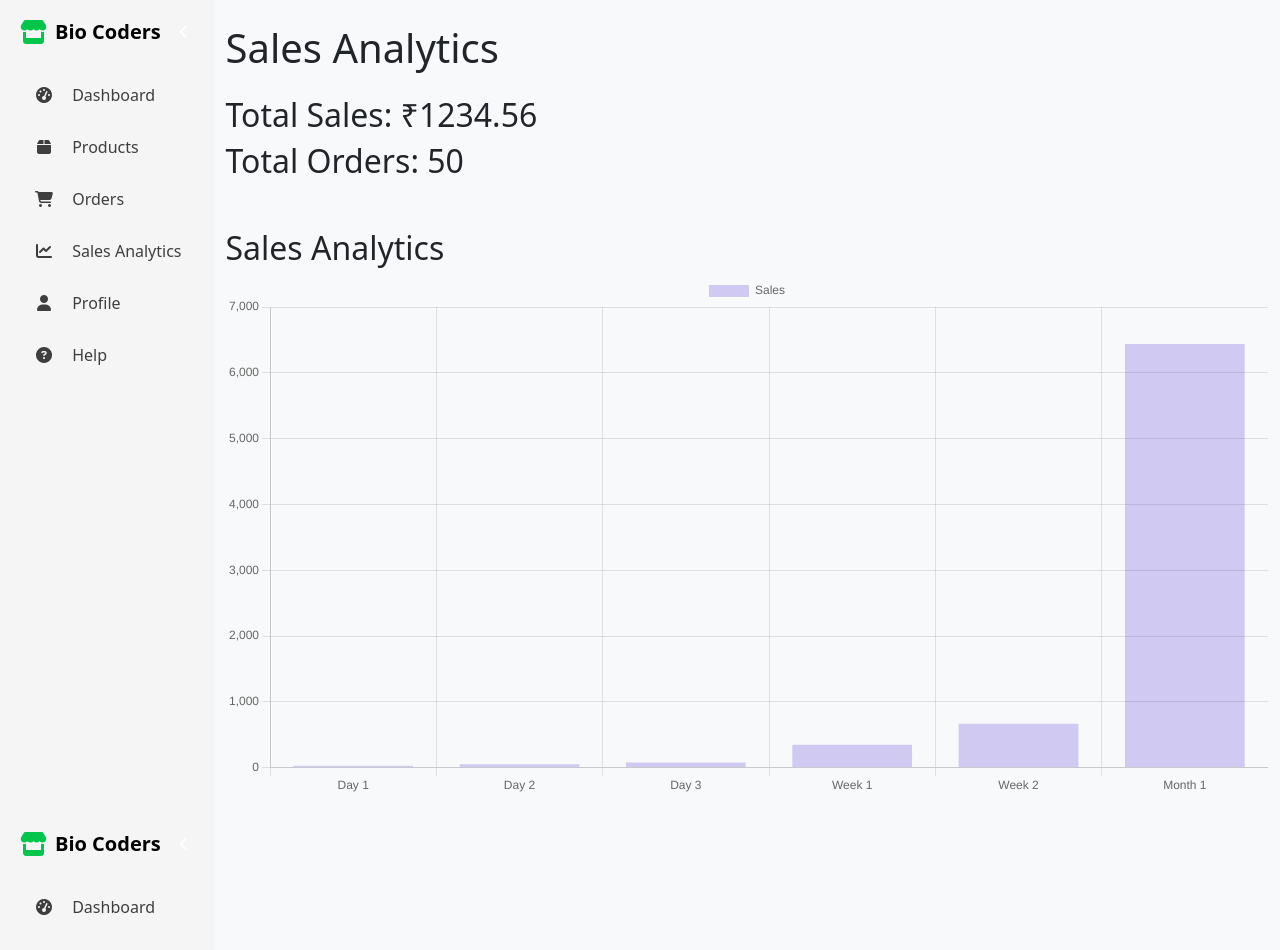
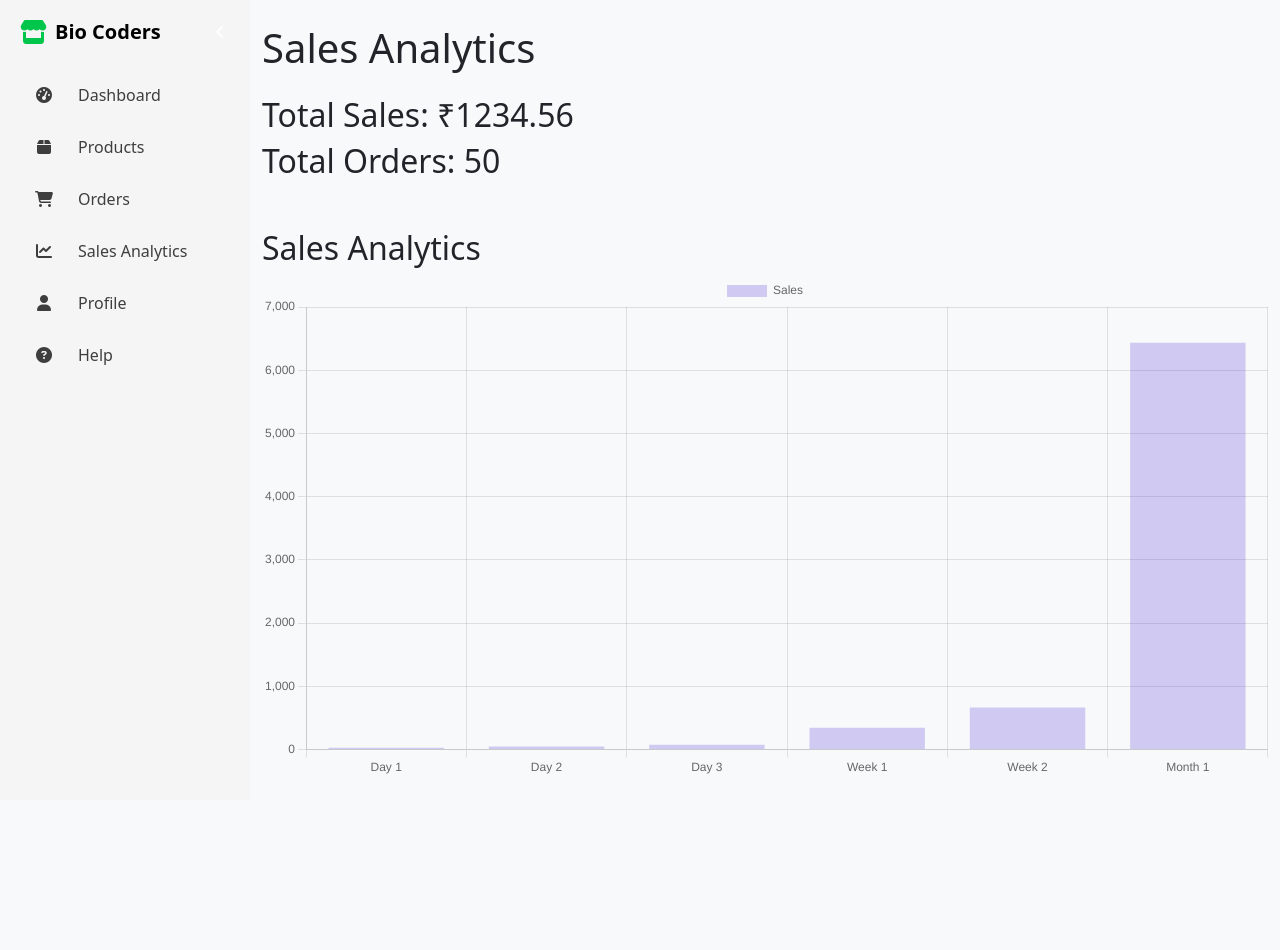
Before and after one commit to smartboys790/farmerdash, a React (Create React App) app: page /analytics in a window 1280 px wide. Shown: the top 950 px of the page. After the commit the page ends 800 px from the top, so only its background shows below. Built offline with nearby package versions, Linux system fonts and the light colour scheme.

Commit message:
Fixed sidebar component

```diff
--- a/src/App.css
+++ b/src/App.css
@@ -111,4 +111,33 @@ body {
     .sidebar-collapsed .sidebar-header-text {
         display: none; /* Hide text in collapsed state */
     }
+
 }
+
+.sidebar {
+    width: 250px; /* Example width for sidebar */
+    transition: width 0.3s;
+}
+
+.sidebar-collapsed {
+    width: 80px; /* Reduced width when collapsed */
+}
+
+.nav-link {
+    display: flex;
+    align-items: center;
+}
+
+.nav-item-text {
+    margin-left: 10px; /* Spacing between icon and text */
+}
+
+@media (max-width: 768px) {
+    .nav-item-text {
+        display: none; /* Hide text on mobile */
+    }
+
+    .sidebar {
+        width: 65px; /* Adjusted width for mobile */
+    }
+}
--- a/src/ProductPage.js
+++ b/src/ProductPage.js
@@ -7,7 +7,6 @@ import Sidebar from './Sidebar'; // Assuming you have a sidebar component
 const ProductPage = () => {
     return (
         <div className="d-flex">
-            <Sidebar activePage="products" isCollapsed={false} toggleSidebar={() => {}} />
             <div className="flex-grow-1">
                 <Routes>
                     <Route path="/products" element={<ProductListing />} />
--- a/src/Sidebar.js
+++ b/src/Sidebar.js
@@ -1,6 +1,5 @@
 import React from 'react';
-import { Routes, Route } from 'react-router-dom';
-
+import { NavLink } from 'react-router-dom'; // Changed href to NavLink for SPA
 
 const Sidebar = ({ activePage, isCollapsed, toggleSidebar }) => {
     const navItems = [
@@ -16,7 +15,7 @@ const Sidebar = ({ activePage, isCollapsed, toggleSidebar }) => {
         <div className={`sidebar p-3 text-white ${isCollapsed ? 'sidebar-collapsed' : ''}`}>
             <div className="d-flex align-items-center justify-content-between mb-4 px-1">
                 <div className="d-flex align-items-center">
-                    <i className="fas fa-store fs-4 me-2" style={{color: '#01c64b'}}></i>
+                    <i className="fas fa-store fs-4 me-2" style={{ color: '#01c64b' }}></i>
                     <h1 className="fs-5 fw-bold m-0 sidebar-header-text">Bio Coders</h1>
                 </div>
                 <button className="btn btn-sm text-white p-1 hover-effect" onClick={toggleSidebar}>
@@ -25,11 +24,16 @@ const Sidebar = ({ activePage, isCollapsed, toggleSidebar }) => {
             </div>
             <nav className="nav flex-column">
                 {navItems.map(item => (
-                    <a key={item.id} className={`nav-link ${activePage === item.id ? 'active' : ''}`} href={item.id}>
-                        <i className={`fas ${item.icon}`}></i> <span>{item.label}</span>
-                    </a>
+                    <NavLink
+                        key={item.id}
+                        className={`nav-link ${activePage === item.id ? 'active' : ''}`}
+                        to={item.id}
+                    >
+                        <i className={`fas ${item.icon}`}></i>
+                        <span className="nav-item-text">{item.label}</span>
+                    </NavLink>
                 ))}
-                </nav>
+            </nav>
         </div>
     );
 };
--- a/src/index.js
+++ b/src/index.js
@@ -12,7 +12,5 @@ const root = ReactDOM.createRoot(document.getElementById('root'));
 root.render(
     <BrowserRouter>
       <App />
-      <ProductPage />
-      <Sidebar/>
     </BrowserRouter>
 );
```
